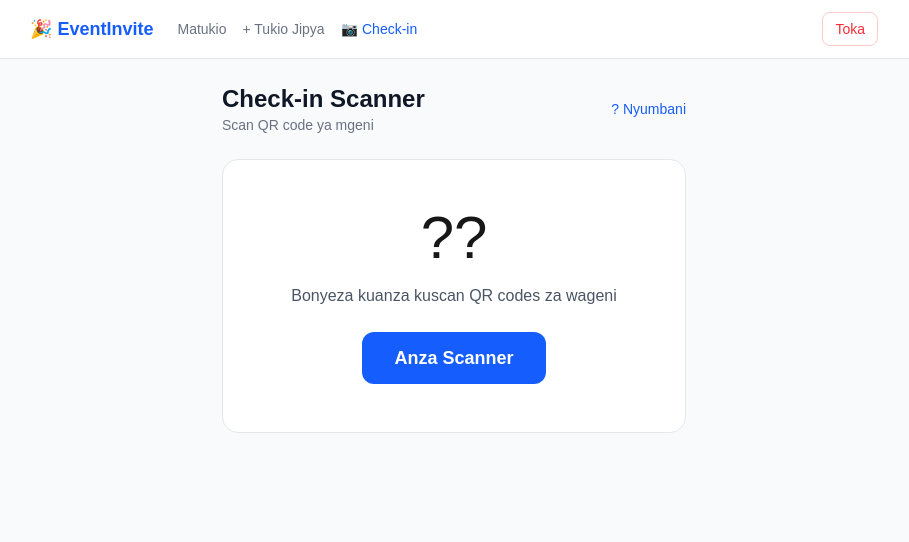
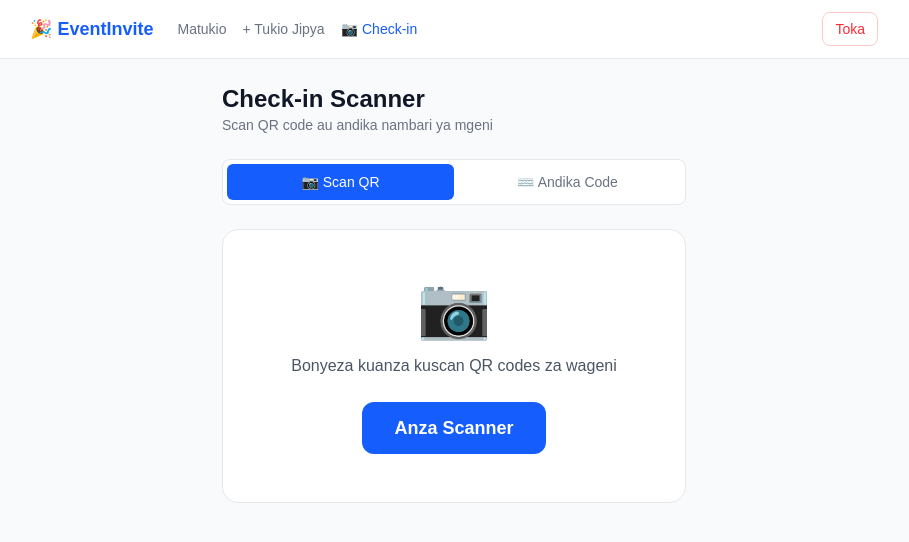
Before and after one commit to lemajimmy47-dotcom/event-invite, a Next.js app: page /checkin in a window 1280 px wide. Shown: the top 542 px of the page, without its empty margins (186-1095 px from the left). Built offline with nearby package versions, Linux system fonts and the light colour scheme.

Commit message:
checkin by guest code

```diff
--- a/app/checkin/page.tsx
+++ b/app/checkin/page.tsx
@@ -4,52 +4,64 @@ import { useEffect, useRef, useState } from "react"
 import { createClient } from "@/lib/supabase/client"
 
 export default function CheckinPage() {
+  const [mode, setMode] = useState<"scan" | "code">("scan")
   const [scanning, setScanning] = useState(false)
   const [result, setResult] = useState<any>(null)
   const [loading, setLoading] = useState(false)
+  const [guestCode, setGuestCode] = useState("")
   const videoRef = useRef<HTMLVideoElement>(null)
   const canvasRef = useRef<HTMLCanvasElement>(null)
   const streamRef = useRef<MediaStream | null>(null)
   const timerRef = useRef<any>(null)
   const doneRef = useRef(false)
 
-  async function handleToken(token: string) {
+  async function handleCheckin(identifier: string, type: "token" | "code") {
     if (doneRef.current) return
     doneRef.current = true
     setLoading(true)
     stopScanner()
 
-    const clean = token.includes("/rsvp/") ? token.split("/rsvp/")[1] : token
     const supabase = createClient()
 
-    const { data: guest } = await supabase
-      .from("guests")
-      .select("*, events(*), checkins(*)")
-      .eq("qr_token", clean)
-      .single()
+    let query = supabase.from("guests").select("*, events(*), checkins(*)")
+
+    if (type === "token") {
+      const clean = identifier.includes("/rsvp/") ? identifier.split("/rsvp/")[1] : identifier
+      query = query.eq("qr_token", clean)
+    } else {
+      query = query.eq("guest_code", identifier.toUpperCase().trim())
+    }
+
+    const { data: guest } = await query.single()
 
     if (!guest) {
-      setResult({ type: "notfound", message: "Mgeni huyu hayupo kwenye orodha!" })
+      setResult({ type: "notfound", message: type === "code" ? "Code hii haipatikani — angalia umeandika vizuri!" : "Mgeni huyu hayupo kwenye orodha!" })
       setLoading(false)
       return
     }
 
     if (guest.checkins?.length > 0) {
-      setResult({ type: "already", message: "Tayari amecheckin!", name: guest.name, event: guest.events?.name })
+      setResult({ type: "already", message: "Tayari amecheckin!", name: guest.name, code: guest.guest_code, event: guest.events?.name })
       setLoading(false)
       return
     }
 
     await supabase.from("checkins").insert([{ guest_id: guest.id }])
-    setResult({ type: "success", message: "Check-in imefanikiwa!", name: guest.name, event: guest.events?.name })
+    setResult({ type: "success", message: "Check-in imefanikiwa!", name: guest.name, code: guest.guest_code, event: guest.events?.name })
     setLoading(false)
+  }
+
+  async function handleCodeSubmit(e: React.FormEvent) {
+    e.preventDefault()
+    if (!guestCode.trim()) return
+    doneRef.current = false
+    await handleCheckin(guestCode, "code")
   }
 
   async function startScanner() {
     setResult(null)
     doneRef.current = false
     setScanning(true)
-
     try {
       const stream = await navigator.mediaDevices.getUserMedia({
         video: { facingMode: { ideal: "environment" }, width: { ideal: 1280 }, height: { ideal: 720 } }
@@ -71,21 +83,17 @@ export default function CheckinPage() {
       const video = videoRef.current
       const canvas = canvasRef.current
       if (!video || !canvas || video.readyState < 2) return
-
       const ctx = canvas.getContext("2d")
       if (!ctx) return
-
       canvas.width = video.videoWidth
       canvas.height = video.videoHeight
       ctx.drawImage(video, 0, 0, canvas.width, canvas.height)
-
       const imageData = ctx.getImageData(0, 0, canvas.width, canvas.height)
       const jsQR = (await import("jsqr")).default
       const code = jsQR(imageData.data, imageData.width, imageData.height)
-
       if (code?.data) {
         clearInterval(timerRef.current)
-        await handleToken(code.data)
+        await handleCheckin(code.data, "token")
       }
     }, 300)
   }
@@ -99,6 +107,12 @@ export default function CheckinPage() {
     setScanning(false)
   }
 
+  function reset() {
+    setResult(null)
+    setGuestCode("")
+    doneRef.current = false
+  }
+
   useEffect(() => { return () => stopScanner() }, [])
 
   const colors: any = {
@@ -107,64 +121,98 @@ export default function CheckinPage() {
     notfound: "bg-red-50 border-red-400",
     error: "bg-red-50 border-red-400",
   }
-  const emojis: any = { success: "?", already: "??", notfound: "?", error: "??" }
+  const emojis: any = { success: "✅", already: "⚠️", notfound: "❌", error: "📵" }
 
   return (
     <main className="min-h-screen bg-gray-50">
       <div className="max-w-lg mx-auto p-6">
-        <div className="flex items-center justify-between mb-6">
-          <div>
+        <div className="mb-6">
           <h1 className="text-2xl font-bold text-gray-900">Check-in Scanner</h1>
-            <p className="text-gray-500 text-sm">Scan QR code ya mgeni</p>
+          <p className="text-gray-500 text-sm">Scan QR code au andika nambari ya mgeni</p>
         </div>
-          <a href="/" className="text-blue-600 text-sm">? Nyumbani</a>
+
+        <div className="flex bg-white border border-gray-200 rounded-lg p-1 mb-6">
+          <button
+            onClick={() => { setMode("scan"); reset(); stopScanner() }}
+            className={"flex-1 py-2 rounded-md text-sm font-medium transition " + (mode === "scan" ? "bg-blue-600 text-white" : "text-gray-500")}
+          >
+            📷 Scan QR
+          </button>
+          <button
+            onClick={() => { setMode("code"); reset(); stopScanner() }}
+            className={"flex-1 py-2 rounded-md text-sm font-medium transition " + (mode === "code" ? "bg-blue-600 text-white" : "text-gray-500")}
+          >
+            ⌨️ Andika Code
+          </button>
         </div>
 
         {result && (
           <div className={"rounded-2xl border-2 p-6 mb-6 text-center " + colors[result.type]}>
             <p className="text-5xl mb-3">{emojis[result.type]}</p>
             {result.name && <p className="text-xl font-bold text-gray-900 mb-1">{result.name}</p>}
+            {result.code && <p className="text-xs font-mono text-gray-500 mb-1">{result.code}</p>}
             {result.event && <p className="text-sm text-gray-500 mb-2">{result.event}</p>}
             <p className="font-semibold text-gray-700">{result.message}</p>
             <button
-              onClick={startScanner}
+              onClick={() => { reset(); if (mode === "scan") startScanner() }}
               className="mt-4 bg-blue-600 text-white px-6 py-2 rounded-lg text-sm font-medium hover:bg-blue-700 transition"
             >
-              Scan Nyingine
+              Endelea
             </button>
           </div>
         )}
 
+        {mode === "scan" && (
+          <>
             {scanning && (
               <div className="bg-black rounded-2xl overflow-hidden mb-4">
                 <video ref={videoRef} className="w-full" playsInline muted />
                 <canvas ref={canvasRef} className="hidden" />
                 <div className="p-4 text-center">
                   <p className="text-white text-sm mb-3">Lenga QR code ya mgeni</p>
-              <button
-                onClick={stopScanner}
-                className="bg-red-500 text-white px-6 py-2 rounded-lg text-sm font-medium"
-              >
+                  <button onClick={stopScanner} className="bg-red-500 text-white px-6 py-2 rounded-lg text-sm">
                     Simamisha
                   </button>
                 </div>
               </div>
             )}
-
             {!scanning && !result && (
               <div className="bg-white rounded-2xl border border-gray-200 p-12 text-center">
-            <p className="text-6xl mb-4">??</p>
+                <p className="text-6xl mb-4">📷</p>
                 <p className="text-gray-600 mb-6">Bonyeza kuanza kuscan QR codes za wageni</p>
-            <button
-              onClick={startScanner}
-              className="bg-blue-600 text-white px-8 py-3 rounded-xl font-semibold text-lg hover:bg-blue-700 transition"
-            >
+                <button onClick={startScanner} className="bg-blue-600 text-white px-8 py-3 rounded-xl font-semibold text-lg hover:bg-blue-700 transition">
                   Anza Scanner
                 </button>
               </div>
             )}
+          </>
+        )}
 
-        {loading && (
+        {mode === "code" && !result && (
+          <div className="bg-white rounded-2xl border border-gray-200 p-6">
+            <p className="text-6xl text-center mb-4">⌨️</p>
+            <p className="text-gray-600 text-center mb-6">Andika nambari ya mgeni</p>
+            <form onSubmit={handleCodeSubmit} className="space-y-4">
+              <input
+                type="text"
+                value={guestCode}
+                onChange={e => setGuestCode(e.target.value.toUpperCase())}
+                placeholder="EVNT-2026-001-0001"
+                className="w-full border border-gray-300 rounded-lg px-4 py-3 text-center font-mono text-lg focus:outline-none focus:ring-2 focus:ring-blue-500 uppercase"
+                autoFocus
+              />
+              <button
+                type="submit"
+                disabled={loading || !guestCode.trim()}
+                className="w-full bg-blue-600 text-white py-3 rounded-xl font-semibold text-lg hover:bg-blue-700 disabled:opacity-50 transition"
+              >
+                {loading ? "Inathibitisha..." : "Thibitisha Check-in"}
+              </button>
+            </form>
+          </div>
+        )}
+
+        {loading && !result && (
           <div className="fixed inset-0 bg-black bg-opacity-50 flex items-center justify-center">
             <div className="bg-white rounded-2xl p-8 text-center">
               <p className="text-gray-700 font-medium">Inathibitisha...</p>
```
Lines whose indentation alone changed are shown as unchanged.
